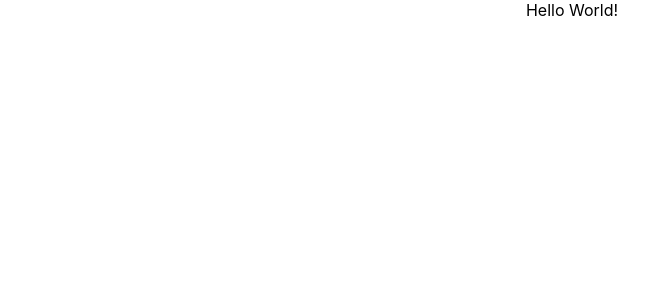
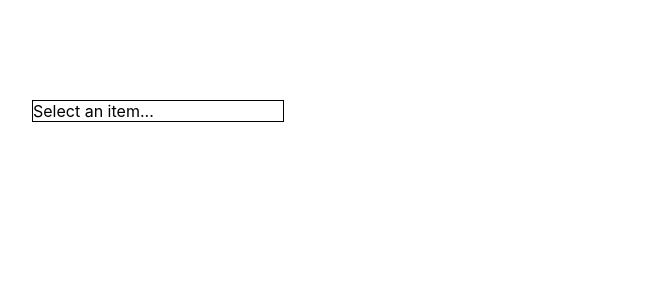
Before and after one commit to WiDec14/dropdown-menu-component, a React (Create React App) app: page / in a window 1280 px wide. Shown: the top 300 px of the page, without its empty margins (68-716 px from the left). Built offline with nearby package versions, Linux system fonts and the light colour scheme.

Commit message:
[feat] Add select basic behavior

```diff
--- a/src/App.css
+++ b/src/App.css
@@ -1,3 +1,3 @@
 .app {
-  text-align: center;
+    padding: 100px;
 }
--- a/src/App.js
+++ b/src/App.js
@@ -1,9 +1,23 @@
 import './App.css';
+import DropdownMenu from './components/DropdownMenu';
 
 function App() {
+    const menuItems = [
+        "Sabah Townsend",
+        "Daria Ratcliffe",
+        "Kaison Goldsmith",
+        "Kaira Brandt",
+        "Iain Cabrera",
+        "Juno Delacruz",
+        "Talha Bean",
+        "Zeynep Kirby",
+        "Maksymilian Spooner",
+        "Dwayne Buck",
+    ];
+
     return (
         <div className="app">
-            Hello World!
+            <DropdownMenu items={menuItems} />
         </div>
     );
 }
--- /dev/null
+++ b/src/components/DropdownMenu.css
@@ -0,0 +1,12 @@
+.dropdown-container {
+    display: inline-block;
+    min-width: 250px;
+    border: 1px solid black;
+}
+
+.selected-options {
+    overflow: hidden;
+    max-width: 25ch;
+    text-overflow: ellipsis;
+    white-space: nowrap;
+}
--- /dev/null
+++ b/src/components/DropdownMenu.js
@@ -0,0 +1,50 @@
+import './DropdownMenu.css';
+import { useState } from 'react';
+
+const DropdownMenu = ({ items, isMultiSelect }) => {
+    const [showDropdown, setShowDropdown] = useState(false);
+    const [computedItems, setComputedItems] = useState(
+        items.map((item, index) => {
+            return { id: index, value: item, isSelected: false }
+        })
+    );
+
+    const onOptionSelect = (id) => {
+        let newComputedItems = [...computedItems];
+        newComputedItems[id].isSelected = !newComputedItems[id].isSelected;
+        setComputedItems(newComputedItems);
+    };
+
+    const selectedOptionsDisplay = () => {
+        const selectedOptions = computedItems.reduce((res, item) => {
+            if (item.isSelected) {
+                res.push(item.value);
+            }
+            return res;
+        }, []);
+
+        return selectedOptions.length > 0 ? selectedOptions.join(", ") : "Select an item...";
+    };
+
+    return (
+        <div className="dropdown-container">
+            <div className="selected-options" onClick={() => {setShowDropdown(!showDropdown)}}>
+                {selectedOptionsDisplay()}
+            </div>
+            {
+                showDropdown &&
+                <>
+                    {
+                        computedItems.map(item => (
+                            <div key={item.id} onClick={() => {onOptionSelect(item.id)}}>
+                                {item.value}
+                            </div>
+                        ))
+                    }
+                </>
+            }
+        </div>
+    );
+}
+
+export default DropdownMenu;
```
